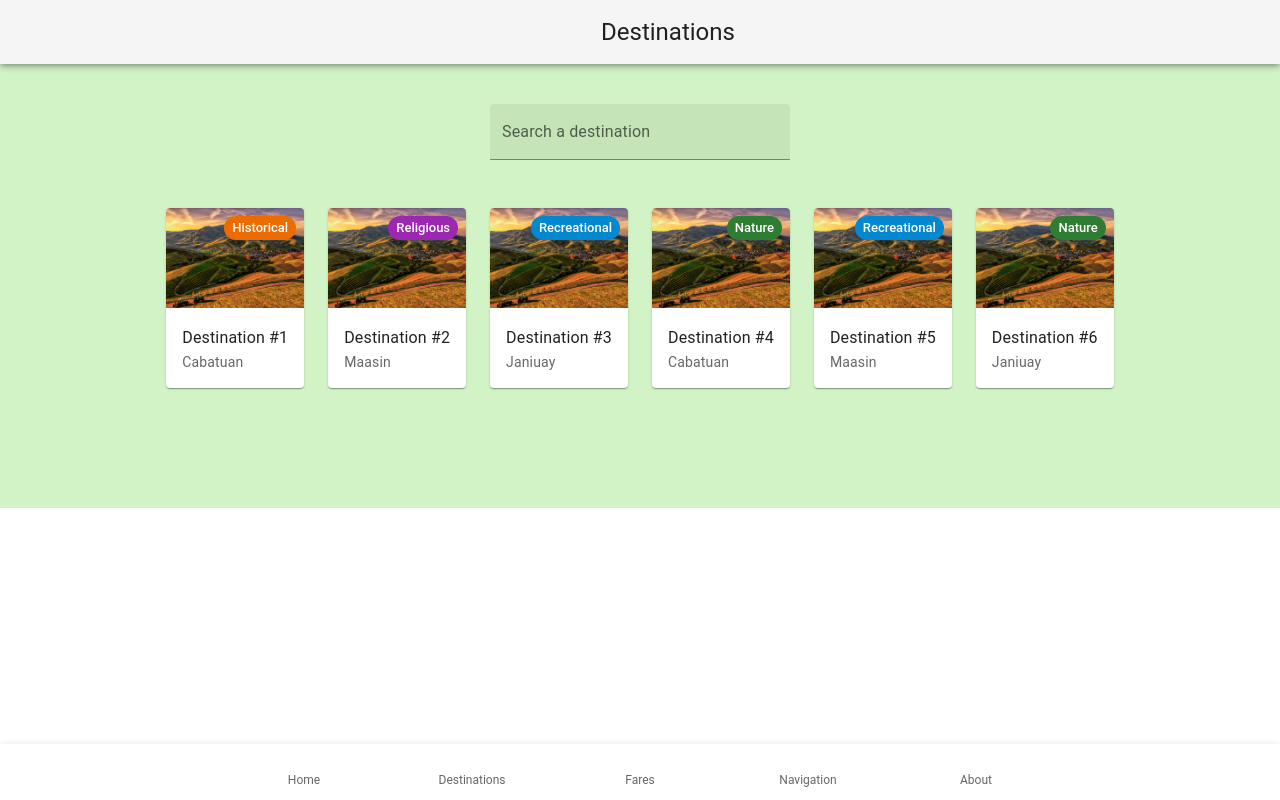
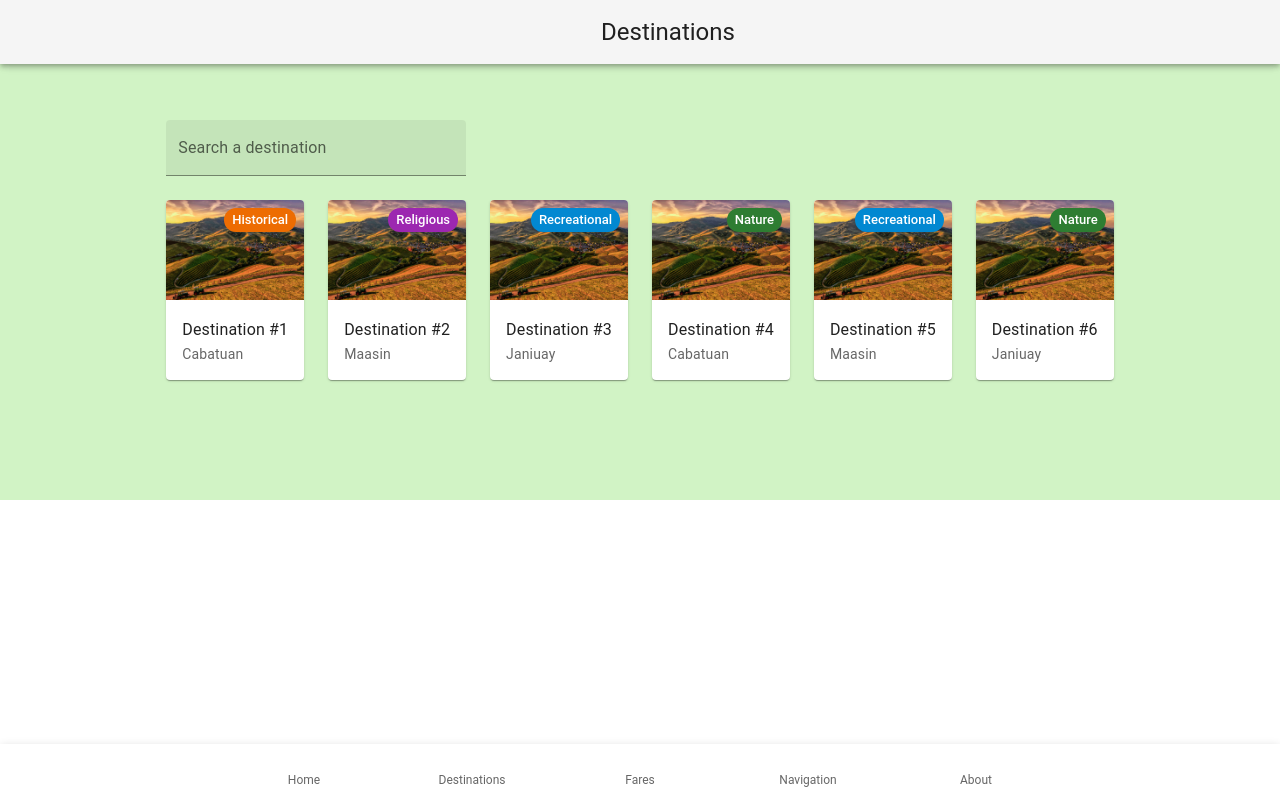
Before and after one commit to by-jenneigh/tara, a Next.js app: page /destinations in a window 1280 px wide. Built offline with nearby package versions, Linux system fonts and the light colour scheme; some icons are missing.

Commit message:
Apply search filter result

```diff
--- a/app/destinations/page.tsx
+++ b/app/destinations/page.tsx
@@ -1,5 +1,6 @@
 "use client";
 
+import { useMemo, useState } from "react";
 import DestinationCard from "@/app/components/common/card";
 import Search from "@/app/components/common/search";
 import TopBar from "@/app/components/common/topbar";
@@ -9,32 +10,57 @@ import { useRouter } from "next/navigation";
 
 export default function Destinations() {
   const router = useRouter();
+  const [searchValue, setSearchValue] = useState("");
+
+  const filteredDestinations = useMemo(() => {
+    return DESTINATIONS.filter((d) =>
+      d.name.toLowerCase().includes(searchValue.toLowerCase()),
+    );
+  }, [searchValue]);
 
   return (
-    <Stack alignItems={"center"} className="pt-12 pb-30">
+    <Stack className="pt-12 pb-30">
       <TopBar label="Destinations" onBackClick={() => router.back()} />
-      <Stack alignContent={"center"} mb={5}>
-        <Search />
+
+      <Stack
+        sx={{
+          position: "sticky",
+          top: 0,
+          zIndex: 10,
+          bgcolor: "#d1f3c5",
+          pt: 2,
+          pb: 2,
+        }}
+      >
+        <Search
+          options={DESTINATIONS}
+          onInputChange={setSearchValue}
+          onSelect={(destination) => {
+            if (destination) {
+              router.push(`/destinations/${destination.id}`);
+            }
+          }}
+        />
       </Stack>
 
+      <Stack>
         <Grid
           container
           spacing={{ xs: 2, md: 3 }}
           columns={{ xs: 4, sm: 8, md: 12 }}
         >
-        {DESTINATIONS.map((destination, idx) => (
+          {filteredDestinations.map((destination) => (
             <DestinationCard
-            key={idx}
+              key={destination.id}
               name={destination.name}
               content={destination.town}
               image={destination.images[0]}
               type={destination.type}
-            onCardClick={() => {
-              router.push(`/destinations/${destination.id}`);
-            }}
+              onCardClick={() => router.push(`/destinations/${destination.id}`)}
             />
           ))}
         </Grid>
       </Stack>
+    </Stack>
   );
 }
```
Lines whose indentation alone changed are shown as unchanged.
